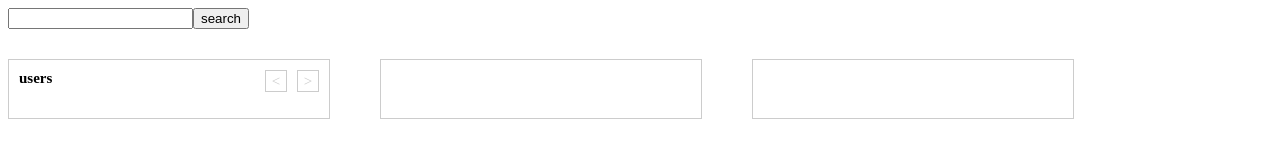
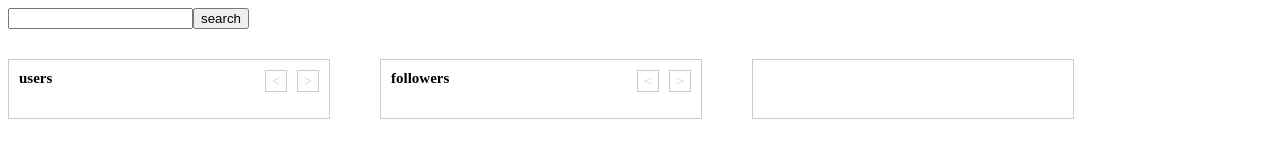
Before and after one commit to riskers/ng-data-flow, an Angular app: page / in a window 1280 px wide. Shown: the top 160 px of the page. Built offline with nearby package versions, Linux system fonts and the light colour scheme.

Commit message:
followers

```diff
--- a/src/app/components/list/list.component.html
+++ b/src/app/components/list/list.component.html
@@ -10,7 +10,11 @@
   <app-loading *ngIf="loading"></app-loading>
 
   <ul class="list">
-    <li *ngFor="let user of users" [ngClass]="{'item': true, 'cursor': isCursor}">
+    <li
+      *ngFor="let user of users"
+      [ngClass]="{'item': true, 'cursor': isCursor}"
+      (click)="selectItem(user.login)"
+    >
       <img src="{{user.avatar_url}}" class="pic" />
       {{user.login}}
       <span class="icon">
--- a/src/app/components/list/list.component.ts
+++ b/src/app/components/list/list.component.ts
@@ -13,27 +13,31 @@ export class ListComponent implements OnInit {
   @Input() icon: string;
   @Input() title: string;
   @Input() users: IUsers[];
-  @Input() username: string;
-  @Input() userPageIndex: number;
-  @Output() searchByPage = new EventEmitter<number>();
+  @Input() pageIndex: number;
+  @Output() clickArrow = new EventEmitter<number>();
+  @Output() clickItem = new EventEmitter<string>();
 
   constructor() { }
 
+  selectItem(username: string) {
+    this.clickItem.emit(username);
+  }
+
   clickPrev() {
-    const currentPage = this.userPageIndex;
+    const currentPage = this.pageIndex;
     if (currentPage === 1) {
       return;
     }
 
-    this.userPageIndex = currentPage - 1;
-    this.searchByPage.emit(this.userPageIndex);
+    this.pageIndex = currentPage - 1;
+    this.clickArrow.emit(this.pageIndex);
   }
 
   clickNext() {
-    const currentPage = this.userPageIndex;
+    const currentPage = this.pageIndex;
 
-    this.userPageIndex = currentPage + 1;
-    this.searchByPage.emit(this.userPageIndex);
+    this.pageIndex = currentPage + 1;
+    this.clickArrow.emit(this.pageIndex);
   }
 
   ngOnInit() {
--- a/src/app/pages/home/home.component.html
+++ b/src/app/pages/home/home.component.html
@@ -2,10 +2,10 @@
 
   <input
     [(ngModel)]="username"
-    (keydown.enter)="search(userPageIndex)"
+    (keydown.enter)="searchUsers(userPageIndex)"
   />
 
-  <button (click)="search(userPageIndex)">search</button>
+  <button (click)="searchUsers(userPageIndex)">search</button>
 
   <div class="main">
     <div class="users">
@@ -15,14 +15,22 @@
         [loading]=userLoading
         [isCursor]=true
         [users]=users
-        [username]=username
-        [userPageIndex]=userPageIndex
-        (searchByPage)="search($event)"
+        [pageIndex]=userPageIndex
+        (clickArrow)="searchUsers($event)"
+        (clickItem)="searchFollowers($event)"
       ></app-list>
     </div>
 
     <div class="followers">
-
+      <app-list
+        title="followers"
+        icon=""
+        [loading]=followersLoading
+        [isCursor]=false
+        [users]=followers
+        [pageIndex]=followerPageIndex
+        (clickArrow)="searchFollowers($event)"
+      ></app-list>
     </div>
 
     <div class="followings">
--- a/src/app/pages/home/home.component.ts
+++ b/src/app/pages/home/home.component.ts
@@ -21,11 +21,15 @@ export class HomeComponent implements OnInit {
   userPageIndex = 1;
   users: IUsers[] = [];
 
+  followersLoading = false;
+  followers: IUsers[] = [];
+  followerPageIndex = 1;
+
   constructor(
     private githubService: GithubService
   ) { }
 
-  search(page: number) {
+  searchUsers(page: number) {
     this.userLoading = true;
     this.users = [];
     this.githubService.searchUsers(this.username, page)
@@ -38,6 +42,20 @@ export class HomeComponent implements OnInit {
       });
   }
 
+  searchFollowers(username: string) {
+    this.followersLoading = true;
+    this.followers = [];
+    this.githubService.searchFollowers(username, this.followerPageIndex)
+      .pipe(
+        delay(3000),
+      )
+      .subscribe(e => {
+        this.followersLoading = false;
+        this.followers = e;
+        this.followerPageIndex = this.followerPageIndex + 1;
+      });
+  }
+
   ngOnInit() {
 
   }
--- a/src/app/services/github.service.ts
+++ b/src/app/services/github.service.ts
@@ -9,9 +9,14 @@ import { IUsers } from '../pages/home/home.component';
 })
 export class GithubService {
 
-  searchUsers(username: string, page: number): Observable<{items: IUsers[]}> {
+  searchFollowers(username: string, page: number): Observable<{items: IUsers[]}> {
     return this.http
-      .get<{items: IUsers[]}>(`https://api.github.com/search/users?q=${username}&page=${page}`);
+      .get<{items: IUsers[]}>(`https://api.github.com/users/${username}/followers?page=${page}`);
+  }
+
+  searchUsers(username: string, page: number): Observable<IUsers[]> {
+    return this.http
+      .get<IUsers[]>(`https://api.github.com/search/users?q=${username}&page=${page}`);
   }
 
   constructor(
```
